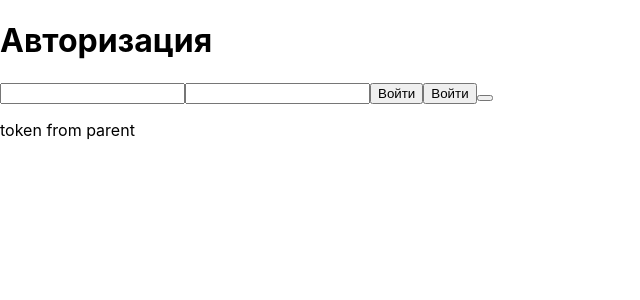
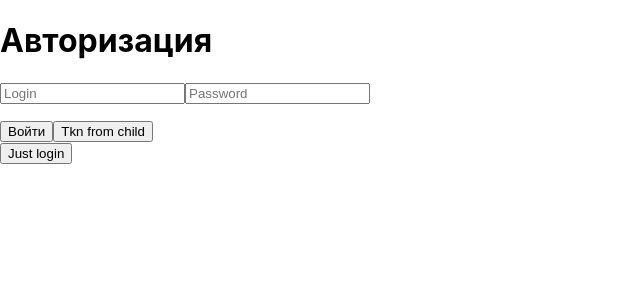
Before and after one commit to akolobaha/money-service-frontend, a React (Create React App) app: page /login in a window 1280 px wide. Shown: the top 300 px of the page, without its empty margins (0-640 px from the left). Built offline with nearby package versions, Linux system fonts and the light colour scheme.

Commit message:
token in local Storage

```diff
--- a/src/App.js
+++ b/src/App.js
@@ -10,7 +10,6 @@ import './App.css';
 export class App extends React.Component {
   state = {
     authorized: false,
-    token: "token from parent",
   }
 
   login = () => {
@@ -19,11 +18,6 @@ export class App extends React.Component {
     })
   }
 
-  UpdateToken = (value) => {
-    this.setState ({
-      token: value
-    })
-  }
 
   logout = () => {
     this.setState({
@@ -44,7 +38,7 @@ export class App extends React.Component {
 
             <Route exact path="/login">
               {/* <Login login={this.login} token={this.token} authorized={authorized}></Login> */}
-              <Login login={this.login} tkn={this.state.token} updateTkn={this.UpdateToken}></Login>
+              <Login login={this.login} authorized={authorized}></Login>
             </Route>
 
             <Route exact path="/signup">
--- a/src/Home.js
+++ b/src/Home.js
@@ -1,11 +1,16 @@
 import React from "react";
 
 class Home extends React.Component {
+
     render () {
+
+        console.log(localStorage.getItem('token'));
+
         return (
             <div>
                 <h1>Личный кабинет</h1>
-                <button onClick="{this.props.logout}">Выйти</button>
+                <button onClick={this.props.logout}>Выйти</button>
+                <p>token:  </p>
             </div>
         )
     }
--- a/src/Login.js
+++ b/src/Login.js
@@ -5,19 +5,43 @@ import { Redirect } from "react-router";
 
 class Login extends React.Component {
 
-
-
-
-    getToken = function () {
-        let token = 'token test';
-        fetch('https://localhost:44381/api/user/login?username=user5@mail.ru&password=pas')
-            .then(response => response.json())
-            .then(json => console.log(json.token))
+    state = {
+        login: '',
+        password: '',
+        responseStatus: ''
     }
 
+    handleLoginChange = (event) => {
+       this.setState({login: event.target.value})
+    }
 
+    handlePasswordChange = (event) => {
+        this.setState({password: event.target.value})
+    }
+
+    handleResponseStatus = (rSts) => {
+        this.setState({ responseStatus: rSts })
+    }
+
+    getToken = () => {
+        fetch(`https://localhost:44381/api/user/login?username=${this.state.login}&password=${this.state.password}`)
+            .then(response => {
+                this.handleResponseStatus(response.status)
+                return response.json()
+            })
+            .then(json =>  localStorage.setItem('token', json.token))
+    }
+
+    checkToken = () => {
+        fetch(``)
+    }
 
     render () {
+
+        if(this.state.responseStatus === 200){
+            this.props.login();
+        }
+
         if (this.props.authorized) {
             return <Redirect to="/private" />;
         }
@@ -25,12 +49,18 @@ class Login extends React.Component {
         return (
             <div>
                 <h1>Авторизация</h1>
-                <input type="text"></input>
-                <input type="text"></input>
-                <button type="button" onClick={this.props.login}>Войти</button>
-                <button type="button" onClick={this.getToken}>Войти</button>
+                <input type="text" name="login" placeholder="Login" value={this.state.handleLoginChange} onChange={this.handleLoginChange}></input>
+                <input type="text" name="password" placeholder="Password" value={this.state.password} onChange={this.handlePasswordChange}></input>
+                {/* <button type="button" onClick={this.props.login}>Войти</button> */}
+                <p> {localStorage.getItem('token')} </p>
 
-                <button onClick={() => { this.props.updateTkn('token from child') }} />
+
+                <button type="button" onClick={() => this.getToken()}>Войти</button>
+
+                <button onClick={() => { this.getToken()}}>Tkn from child</button><br></br>
+
+
+                <button  onClick={() => this.props.login()}>Just login</button><br></br>
                 <p>{ this.props.tkn }</p>
             </div>
         );
```
